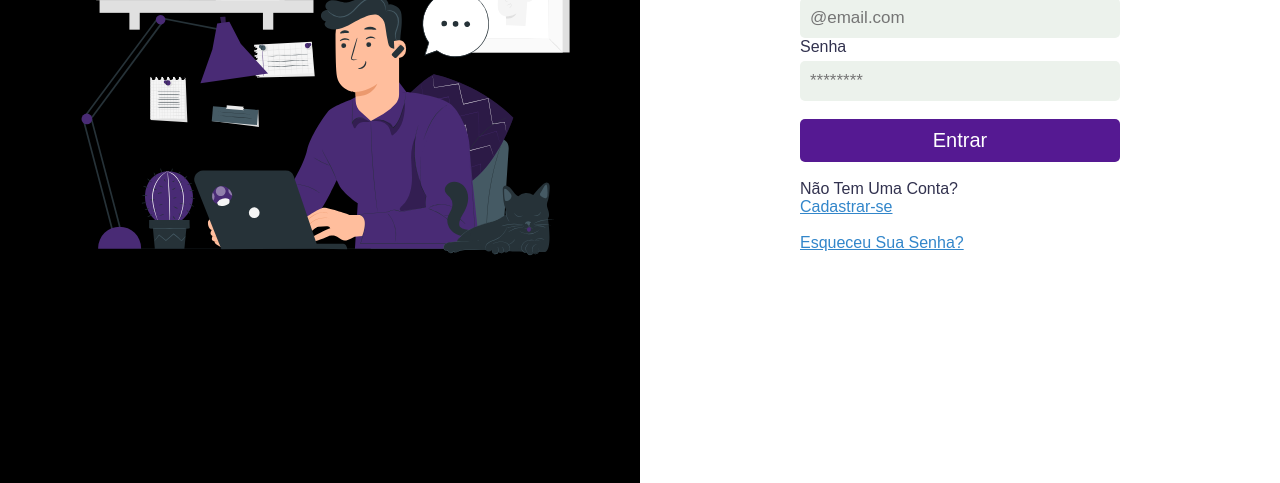
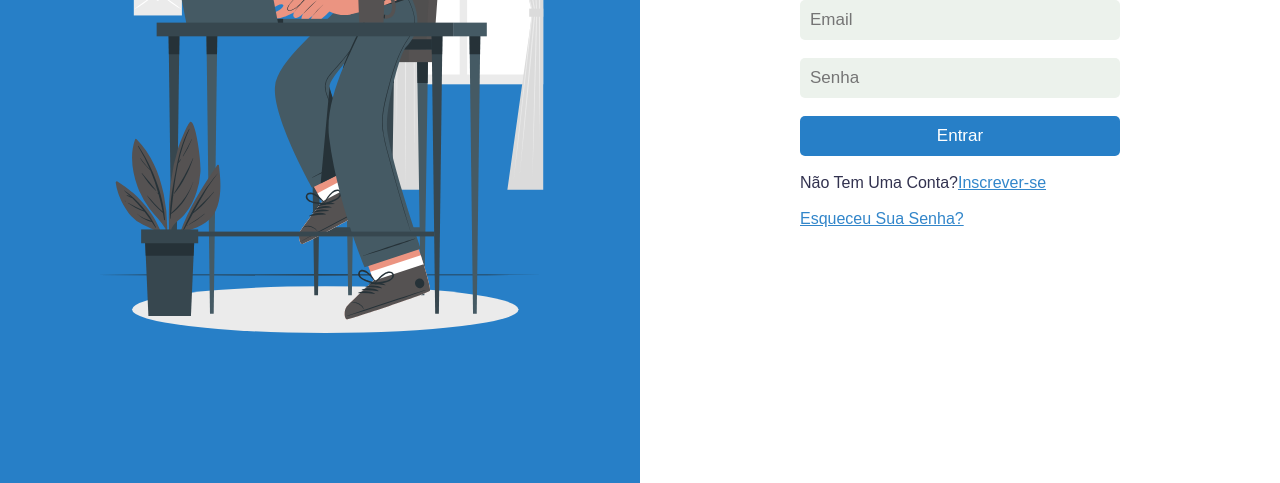
Before and after one commit to Tallia-Sousa/Projeto-JA, a plain HTML site: page Login.html in a window 1280 px wide. Shown: the part 317-800 px from the top of the page. Drawn offline with Linux system fonts and the light colour scheme.

Commit message:
mudanças

```diff
--- a/Login.html
+++ b/Login.html
@@ -13,7 +13,7 @@
 		<div class="container-login">
 
 			<div class="img-x">
-				<img src="../Projeto-JA/fotos/Telecommuting-pana.svg">
+				<img src="../Projeto-JA/fotos/Telecommuting-cuate.svg">
 			</div>
 
 			  <div class="content-box">
@@ -21,12 +21,13 @@
 					<h3>Login</h3>
 					<form>
 						<div class="input-box">
-							<span>Usúario</span>
-							<input type="email" placeholder="@email.com">
+							<!-- <span>Usúario</span> -->
+							<input type="email" placeholder="Email">
 						</div>
+						<br>
 						<div class="input-box">
-							<span>Senha</span>
-							<input type="password" placeholder="********">
+							<!-- <span>Senha</span> -->
+							<input type="password" placeholder="Senha">
 						</div>
 						<br>
 						<div class="input-box">
@@ -34,7 +35,7 @@
 						</div>
 						<br>
 						<div class="input-box">
-							<p>Não Tem Uma  Conta?<br><a href="#">Cadastrar-se</a></p>
+							<p>Não Tem Uma  Conta?<a href="#">Inscrever-se</a></p>
 
 						</div>
 						<br>
--- a/css/stylee.css
+++ b/css/stylee.css
@@ -13,7 +13,7 @@
 .img-x{
 	width: 50%;
 	height: 100%;
-	background-color: rgb(0, 0, 0);
+	background-color: #277fc7;
 	padding: 20px;
 }
 .img-x img{
@@ -66,18 +66,18 @@
 	color: #a9adb6;
 }
 .content-box .form-box .input-box input[type=submit]{
-	background-color: rgb(85, 25, 146) ;
+	background-color: #277fc7;
 	color: #fff;
 	outline: none;
 	border: none;
 	font-weight: 500;
 	cursor: pointer;
-	font-size: 20px;
+	font-size: 17px;
 	transition: 0.2s;
 }
 .content-box .form-box .input-box input[type=submit]:hover {
 
-	background-color: rgb(48, 13, 83) ;;
+	background-color: #206ba8;
 }
 .content-box .form-box .input-box p{
 	color: #32324f;
```
Also changed, not shown: fotos/Login-rafiki.svg (deleted), fotos/Telecommuting-cuate.svg (added), fotos/Telecommuting-pana.svg (deleted).
